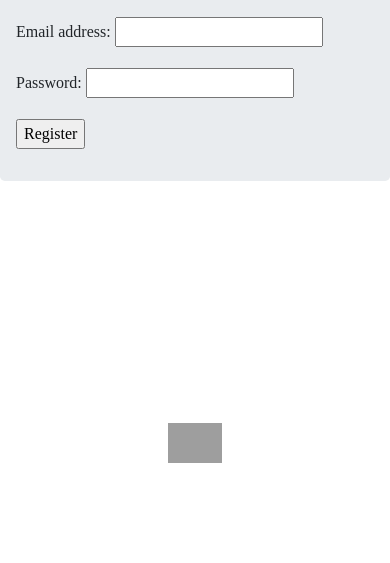
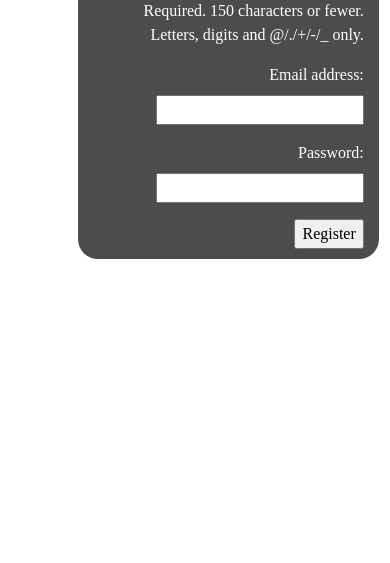
Before and after one commit to cristinabianca1609/GUTS2019, a Django app: page /food_waste_management_app/register/ in a window 390 px wide. Shown: the part 314-877 px from the top of the page. After the commit the page ends 573 px from the top, so only its background shows below. Run offline with Django 3.2, Linux system fonts and the light colour scheme; some libraries are stand-ins or nearby versions; grey boxes are pictures that could not be loaded.

Commit message:
rearranged homepage and registration form page

```diff
--- a/food_waste_project/food_waste_management_app/forms.py
+++ b/food_waste_project/food_waste_management_app/forms.py
@@ -8,6 +8,10 @@ class UserForm(forms.ModelForm):
     first_name = forms.CharField( )
     last_name = forms.CharField()
 
+
+
+
+
     class Meta():
         model = User
         fields = ('first_name', 'last_name', 'username', 'email', 'password')
--- a/food_waste_project/static/css/mystyle.css
+++ b/food_waste_project/static/css/mystyle.css
@@ -25,22 +25,27 @@ body{
 	background-color: rgba(0,0,0,0.6) !important;
 }
 
-.navbar-brand img{
-	height:3.0rem;
-	padding-left: 20px;
-}
 
 .navbar-nav li{
 	padding-right: 1rem;
+}
+
+.navbar-brand {
+	font-size: 23px;
 }
 
 .navbar-nav{
 	padding-right: 30px;
 }
 
+.nav-link {
+	font-size: 18px;
+}
+
 .navbar-dark .navbar-nav .nav-link{
 	color: white;
 	padding-top: .8rem;
+
 }
 
 .navbar-dark .navbar-nav .nav-link.active,
@@ -50,71 +55,71 @@ body{
 }
 /*==============================End navigation styles==============================*/
 
-#front-text {
-  margin-top: 100px;
-  margin-left: auto;
-  margin-right: auto;
-  max-width: 100%;
-  font-size: 19px;
+.front-image {
+	max-width: 100%;
+	position: absolute;
 }
 
-#front {
-  display: block;
-  margin-top: 60px;
-  margin-left: auto;
-  margin-right: auto;
-  max-width: 100%;
+.box{
+        position: relative;
+        display: inline-block; /* Make the width of box same as image */
+				width: 100%;
+			}
+.box .text{
+      position: absolute;
+      z-index: 999;
+      margin: 0 auto;
+      left: 0;
+      right: 0;
+			margin-top: 200px;
+      text-align: center;
+      top: 40%; /* Adjust this value to move the positioned div up and down */
+      background: rgba(0, 0, 0, 0.8);
+			border-radius: 80px;
+			padding: 40px;
+      color: #fff;
+      width: 40%; /* Set the width of the positioned div */
+		}
+
+.form-register {
+	position: absolute;
+	z-index: 999;
+	margin: 0 auto;
+	left: 0;
+	right: 0;
+	padding-bottom: 10px;
+	margin-top: 10%;
+	margin-left: 60%;
+	width: 18.8em;
+	text-align: right;
+	background: rgba(0, 0, 0, 0.7);
+	border-radius: 20px;
+	color: #fff;
+
 }
-
-#button-log-in {
-  display: block;
-  margin-left: auto;
-  margin-right: auto;
-}
-
-.btn, .btn-primary {
-  width: 100px;
-  font-size: 20px;
-  margin-top: 4px;
-}
-
-
-/*========================================Footer styles==========================================*/
-
-.foot{
-	padding: 100px 0;
-	background-color: '#080d17';
-	overflow: hidden;
-}
-
-.foot-note{
-	padding-top: 30px;
-	font-size:16px;
-	color:#fff;
-	font-weight:300px;
-}
-
-.logo-footer {
-	width: 15%;
-	height: 15%;
-}
-
-/*=====================================End of foot styles===============================================*/
-
 
 /*===============This applies different styles for different media types/devices==================*/
 @media (max-width: 768px){
-
+	.form-register {
+		position: absolute;
+		z-index: 999;
+		margin: 0 auto;
+		left: 0;
+		right: 0;
+		padding-bottom: 10px;
+		margin-top: 10%;
+		margin-left: 20%;
+		width: 18.8em;
+		text-align: right;
+		background: rgba(0, 0, 0, 0.7);
+		border-radius: 20px;
+		color: #fff;
+	}
 }
 
 @media (min-width: 576px){
-  #front-text {
-    margin-top: 100px;
-    margin-left: auto;
-    margin-right: auto;
-    max-width: 100%;
-    font-size: 25px;
-  }
+
+
 
 }
 
--- a/food_waste_project/templates/food_waste_management_app/base.html
+++ b/food_waste_project/templates/food_waste_management_app/base.html
@@ -5,17 +5,17 @@
     <meta charset="utf-8">
     <title></title>
     <link rel="stylesheet" href="https://stackpath.bootstrapcdn.com/bootstrap/4.3.1/css/bootstrap.min.css" integrity="sha384-ggOyR0iXCbMQv3Xipma34MD+dH/1fQ784/j6cY/iJTQUOhcWr7x9JvoRxT2MZw1T" crossorigin="anonymous" />
-    <link rel="stylesheet" type="text/css" href="{% static "css/mystyle.css" %}" />
     <link rel="stylesheet" href="https://use.fontawesome.com/releases/v5.8.1/css/all.css" integrity="sha384-50oBUHEmvpQ+1lW4y57PTFmhCaXp0ML5d60M1M7uH2+nqUivzIebhndOJK28anvf" crossorigin="anonymous">
+    <link rel="stylesheet" type="text/css" href="{% static 'css/mystyle.css' %}" />
     <script src="{% static "js/jquery.js" %}"></script>
     <script src="{% static "js/bootstrap.js" %}"></script>
   </head>
   <body>
     <!-- Navigation section -->
       <nav class="navbar navbar-expand-md navbar-light bg-gray fixed-top">
+
         <a class="navbar-brand" href="#">
-          <img src="{% static 'images/front-page.png' %}" />
-          Stop Food Waste
+
         </a>
         <button class="navbar-toggler" type="button" data-toggle="collapse" data-target="#navbarResponsive">
           <span class="navbar-toggler-icon"></span>
@@ -43,26 +43,10 @@
         </div>
       </nav>
     <!-- End of Navigation -->
-
     {% block body_block %}
 
     {% endblock %}
-    <footer class="foot">
-      <div class="container">
-        <div class="row">
-          <div class="col-md-12 text-center">
-            <div class="foot-note">
-              <p>
-                Do you have the GUTS (2019)?
-              </p>
-              <p class="text-uppercase">
-                Lenka, Patryk, Cristina
-              </p>
-                <img class="logo-footer" src="{% static 'images/front-page.png' %}" />
-            </div>
-          </div>
-        </div>
-      </div>
-    </footer>
+
+
   </body>
 </html>
--- a/food_waste_project/templates/food_waste_management_app/registration.html
+++ b/food_waste_project/templates/food_waste_management_app/registration.html
@@ -1,20 +1,25 @@
 <!DOCTYPE html>
 {% extends "food_waste_management_app/base.html" %}
+{% load staticfiles %}
 
 {% block body_block %}
 
-<div class="jumbotron">
+<img class='front-image' src="{% static 'images/front-page.png' %}" />
+<div class='form-register'>
+
   {% if registered %}
+
     <h1>Thank you for registering!</h1>
   {% else %}
-    <h1>Register here!</h1>
-    <h3>Fill out the form:</h3>
+    <div class='container'>
+      <h1>Sign up here: </h1>
 
-    <form enctype="multipart/form-data" method="post">
-      {% csrf_token %}
-      {{ user_form.as_p }}
-      <input type="submit" value="Register">
-    </form>
+      <form enctype="multipart/form-data" method="post">
+        {% csrf_token %}
+        {{ user_form.as_p }}
+        <input type="submit" value="Register">
+      </form>
+    </div>
 
   {% endif %}
 </div>
```
Also changed, not shown: food_waste_project/templates/food_waste_management_app/index.html (+10 -15 lines), food_waste_project/food_waste_management_app/views.py (line endings or trailing spaces), food_waste_project/static/images/guts-logo.png (added), food_waste_project/static/images/old_front-page.png (added), food_waste_project/static/images/oldfrontPage.png (renamed from food_waste_project/static/images/frontPage.png), 2 other files.
